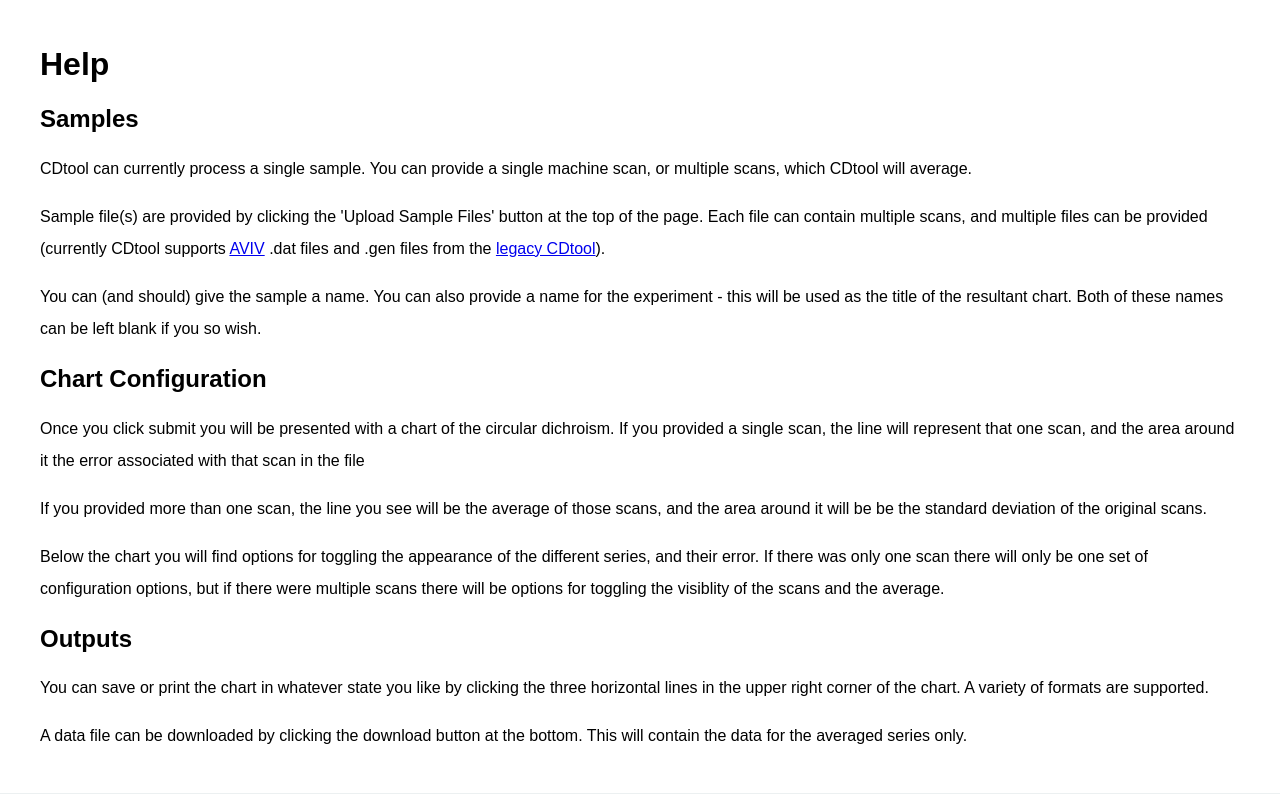
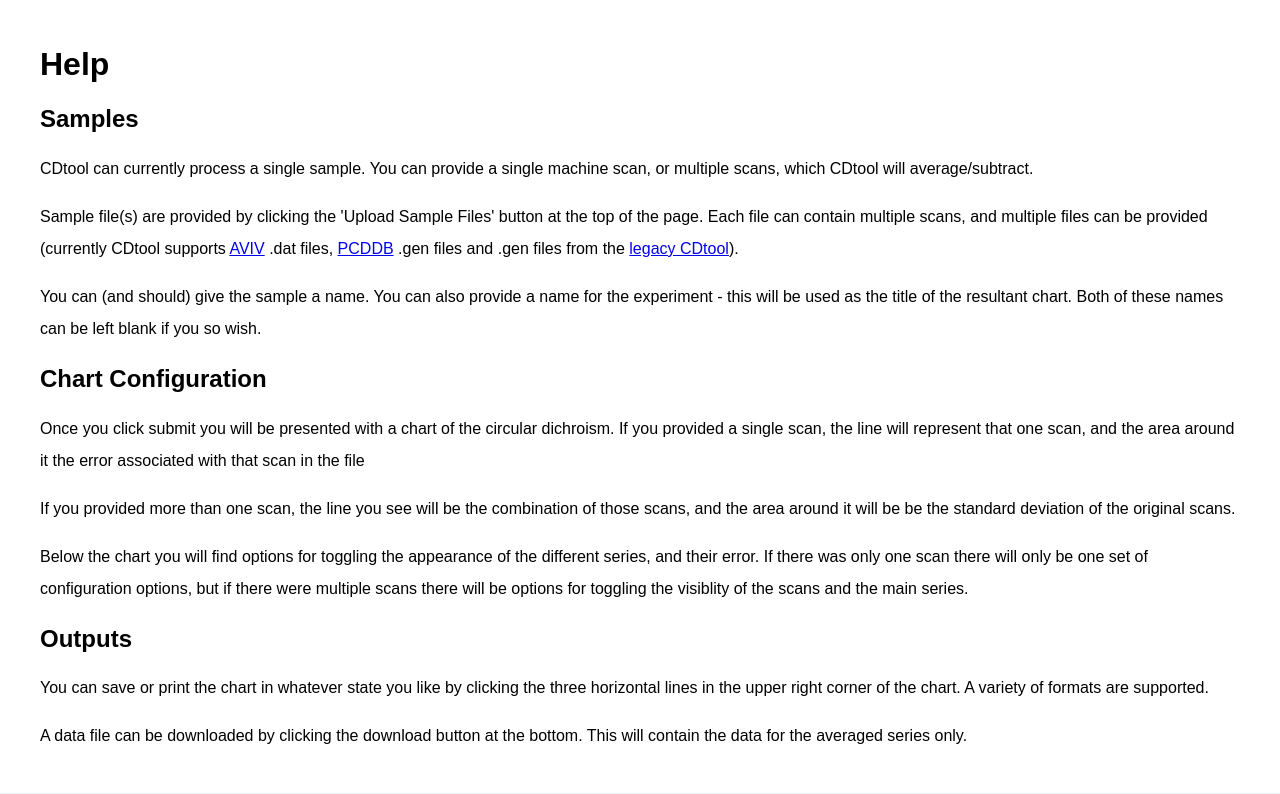
Before and after one commit to samirelanduk/CDtool, a Django app: template home/templates/help.html in a window 1280 px wide. Shown: the part 80-874 px from the top of the page. Run offline with Django 3.2, Linux system fonts and the light colour scheme; the template is opened without the code that fills it, so the values that code supplies are empty; some web fonts are replaced.

Commit message:
Update help page

```diff
--- a/home/templates/help.html
+++ b/home/templates/help.html
@@ -15,12 +15,13 @@
 <h2>Samples</h2>
 
 <p>CDtool can currently process a single sample. You can provide a single
-  machine scan, or multiple scans, which CDtool will average.</p>
+  machine scan, or multiple scans, which CDtool will average/subtract.</p>
 <p>Sample file(s) are provided by clicking the 'Upload Sample Files' button at
   the top of the page. Each file can contain multiple scans, and multiple files
   can be provided (currently CDtool supports
-  <a href="http://www.avivbiomedical.com/circular.php">AVIV</a> .dat files and
-  .gen files from the <a href="http://cdtools.cryst.bbk.ac.uk/">legacy
+  <a href="http://www.avivbiomedical.com/circular.php">AVIV</a> .dat files,
+  <a href="http://pcddb.cryst.bbk.ac.uk/">PCDDB</a> .gen files and .gen files
+  from the <a href="http://cdtools.cryst.bbk.ac.uk/">legacy
   CDtool</a>).</p>
 <p>You can (and should) give the sample a name. You can also provide a name for
   the experiment - this will be used as the title of the resultant chart. Both
@@ -32,13 +33,13 @@
   dichroism. If you provided a single scan, the line will represent that one
   scan, and the area around it the error associated with that scan in the
   file</p>
-<p>If you provided more than one scan, the line you see will be the average of
-  those scans, and the area around it will be be the standard deviation of the
+<p>If you provided more than one scan, the line you see will be the combination
+  of those scans, and the area around it will be be the standard deviation of the
   original scans.</p>
 <p>Below the chart you will find options for toggling the appearance of the
   different series, and their error. If there was only one scan there will only
   be one set of configuration options, but if there were multiple scans there
-  will be options for toggling the visiblity of the scans and the average.</p>
+  will be options for toggling the visiblity of the scans and the main series.</p>
 
 <h2>Outputs</h2>
 <p>You can save or print the chart in whatever state you like by clicking the
```
